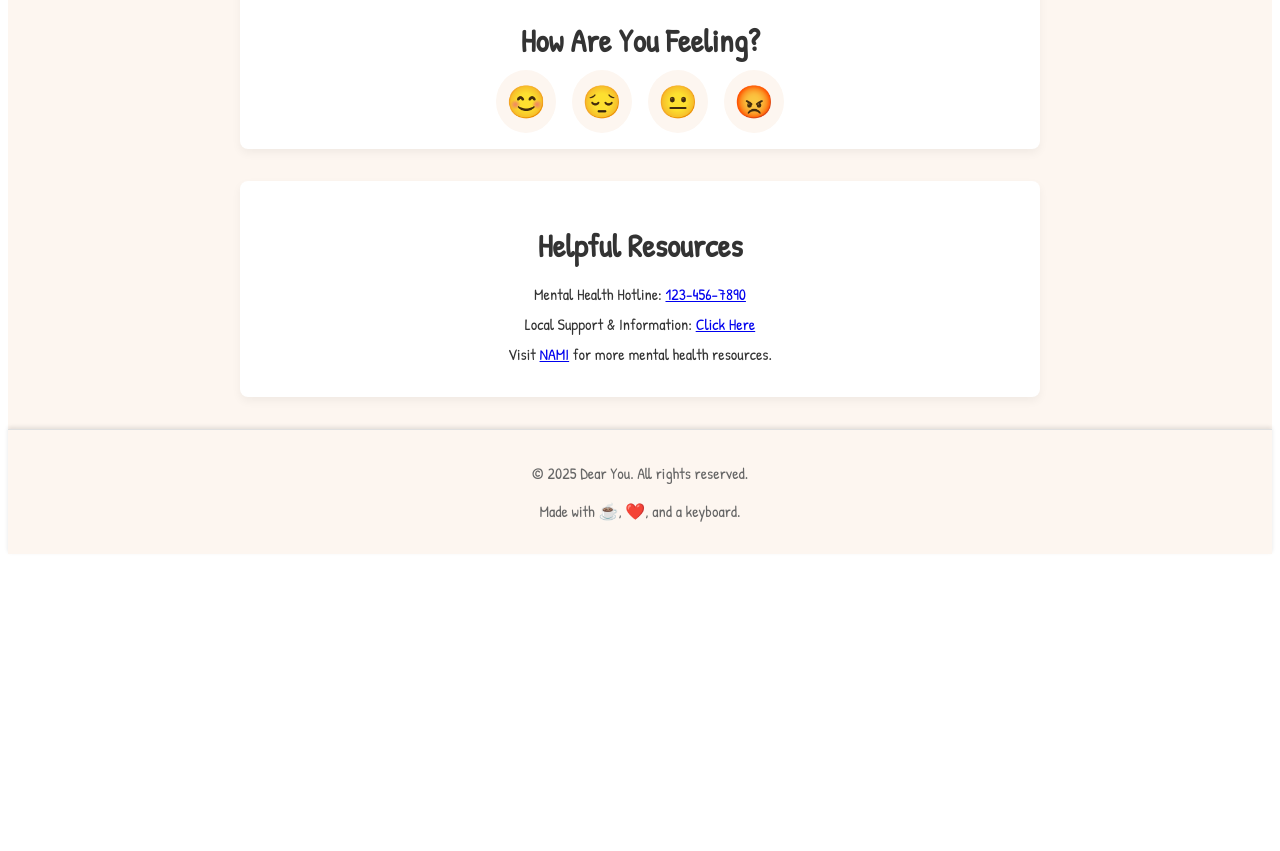
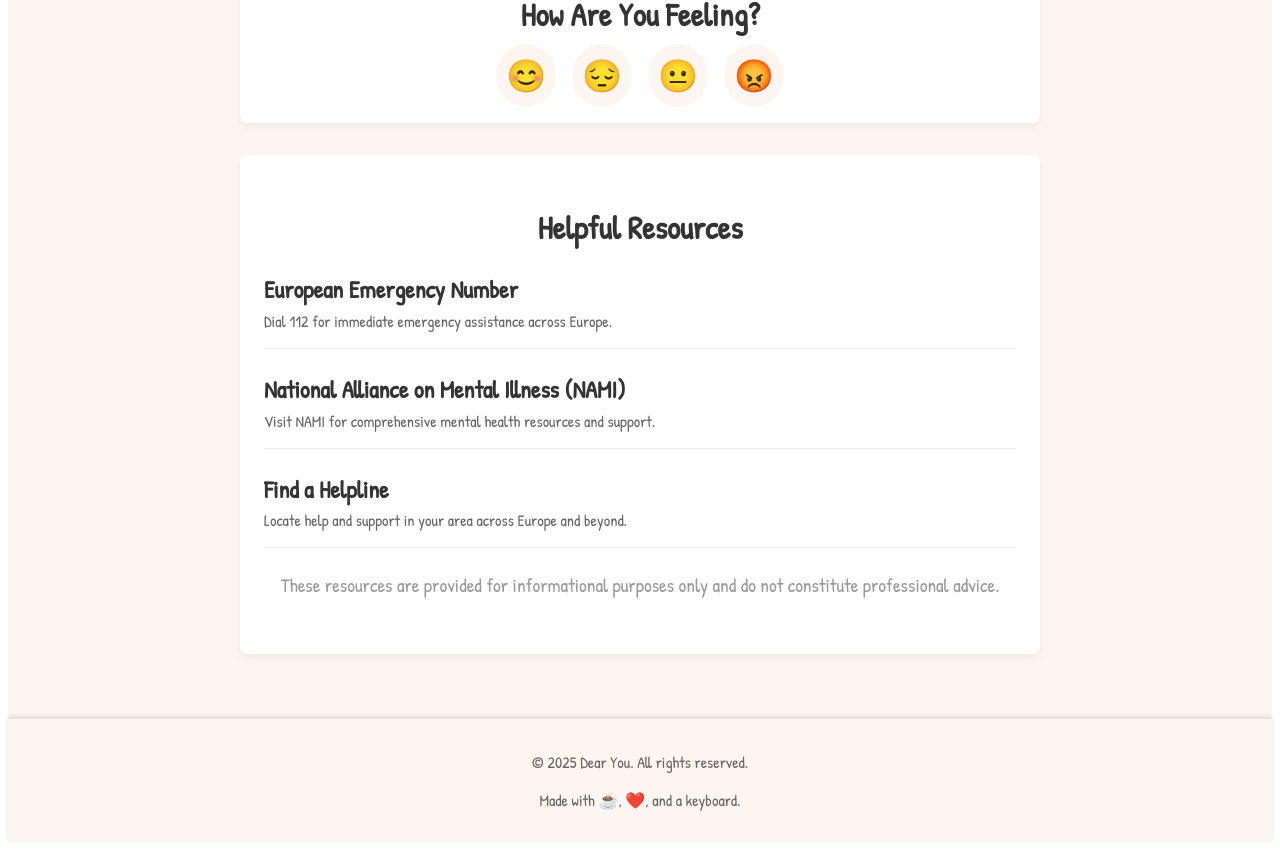
Before and after one commit to Tom-Par/Dear_You_Frontend, a React (Vite) app: page /self-care in a window 1280 px wide. Shown: the part 751-1602 px from the top of the page. Before the commit the page ends 1313 px from the top, so only its background shows below. Built offline with nearby package versions, Linux system fonts and the light colour scheme.

Commit message:
helpful resources added

```diff
--- /dev/null
+++ b/src/components/HelpfulResources.css
@@ -0,0 +1,58 @@
+/* src/components/HelpfulResources.css */
+.helpful-resources {
+    margin: 2rem auto;
+    padding: 1.5rem;
+    background: #fff;
+    border-radius: 8px;
+    box-shadow: 0 4px 10px rgba(0,0,0,0.05);
+    max-width: 800px;
+    text-align: left;
+  }
+
+  .helpful-resources h2 {
+    font-size: 2rem;
+    margin-bottom: 1rem;
+    color: #333;
+    text-align: center;
+  }
+
+  .helpful-resources ul {
+    list-style: none;
+    padding: 0;
+    margin: 0;
+  }
+
+  .resource-item {
+    margin-bottom: 1.5rem;
+    padding-bottom: 1rem;
+    border-bottom: 1px solid #eee;
+  }
+
+  .resource-item a {
+    text-decoration: none;
+    color: #333;
+    display: block;
+    transition: color 0.3s ease;
+  }
+
+  .resource-item a:hover {
+    color: #ffb6b6;
+  }
+
+  .resource-item h3 {
+    font-size: 1.5rem;
+    margin-bottom: 0.3rem;
+  }
+
+  .resource-item p {
+    font-size: 1rem;
+    margin: 0;
+    color: #666;
+  }
+
+  .disclaimer {
+    margin-top: 1rem;
+    font-size: 0.9rem;
+    color: #999;
+    text-align: center;
+  }
--- /dev/null
+++ b/src/components/HelpfulResources.jsx
@@ -0,0 +1,47 @@
+// src/components/HelpfulResources.jsx
+import React from 'react';
+import './HelpfulResources.css';
+
+function HelpfulResources() {
+  const resources = [
+    {
+      id: 1,
+      title: "European Emergency Number",
+      link: "tel:112",
+      description: "Dial 112 for immediate emergency assistance across Europe."
+    },
+    {
+      id: 2,
+      title: "National Alliance on Mental Illness (NAMI)",
+      link: "https://www.nami.org",
+      description: "Visit NAMI for comprehensive mental health resources and support."
+    },
+    {
+      id: 3,
+      title: "Find a Helpline",
+      link: "https://findahelpline.com",
+      description: "Locate help and support in your area across Europe and beyond."
+    }
+  ];
+
+  return (
+    <div className="helpful-resources">
+      <h2>Helpful Resources</h2>
+      <ul>
+        {resources.map(resource => (
+          <li key={resource.id} className="resource-item">
+            <a href={resource.link} target="_blank" rel="noopener noreferrer">
+              <h3>{resource.title}</h3>
+              <p>{resource.description}</p>
+            </a>
+          </li>
+        ))}
+      </ul>
+      <p className="disclaimer">
+        These resources are provided for informational purposes only and do not constitute professional advice.
+      </p>
+    </div>
+  );
+}
+
+export default HelpfulResources;
--- a/src/components/NavBar.css
+++ b/src/components/NavBar.css
@@ -19,7 +19,6 @@
     font-size: 1.5rem;
     font-weight: bold;
     color: #333;
-
   }
 
   .nav-links {
@@ -35,7 +34,6 @@
     font-size: 1.2rem;
     color: #666;
     transition: color 0.3s ease;
-
   }
 
   .nav-links li a:hover,
--- a/src/pages/SelfCare.jsx
+++ b/src/pages/SelfCare.jsx
@@ -1,6 +1,8 @@
+// src/pages/SelfCare.jsx
 import './SelfCare.css';
 import BreathingExercise from '../components/BreathingExercise';
 import MoodTracker from '../components/MoodTracker';
+import HelpfulResources from '../components/HelpfulResources';
 
 function SelfCare() {
   return (
@@ -15,31 +17,18 @@ function SelfCare() {
         <h2>Breathing Exercise</h2>
         <BreathingExercise />
         <p>
-          Try this simple breathing cycle:<br/>
-          inhale for 4 seconds, hold for 7, and exhale for 8. <br/>
+          Try this simple 4–7–8 breathing cycle: inhale for 4 seconds, hold for 7, and exhale for 8.
           Repeat until you feel more at ease.
         </p>
       </section>
 
       <section className="mood-tracker-section">
         <h2>How Are You Feeling?</h2>
-        {/* Our simplified MoodTracker without a second heading/card */}
         <MoodTracker />
       </section>
 
-      <section className="resources">
-        <h2>Helpful Resources</h2>
-        <ul>
-          <li>
-            Mental Health Hotline: <a href="tel:1234567890">123-456-7890</a>
-          </li>
-          <li>
-            Local Support &amp; Information: <a href="https://www.example.com" target="_blank" rel="noopener noreferrer">Click Here</a>
-          </li>
-          <li>
-            Visit <a href="https://www.nami.org" target="_blank" rel="noopener noreferrer">NAMI</a> for more mental health resources.
-          </li>
-        </ul>
+      <section className="resources-section">
+        <HelpfulResources />
       </section>
     </div>
   );
```
